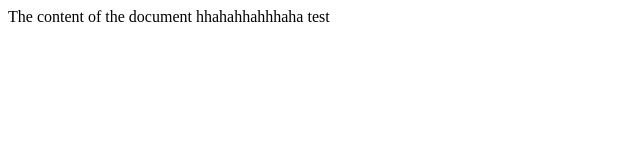
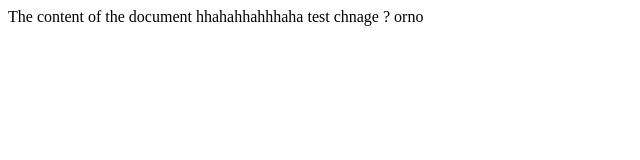
Before and after one commit to Mehdii147/firstrepo, a plain HTML site: page index.html in a window 1280 px wide. Shown: the whole page, without its empty margins (0-640 px from the left). Drawn offline with Linux system fonts and the light colour scheme.

Commit message:
update indexx test

```diff
--- a/index.html
+++ b/index.html
@@ -6,7 +6,7 @@
 
 <body>
 The content of the document hhahahhahhhaha test
-
+chnage ? orno
 </body>
 
 </html>
```
